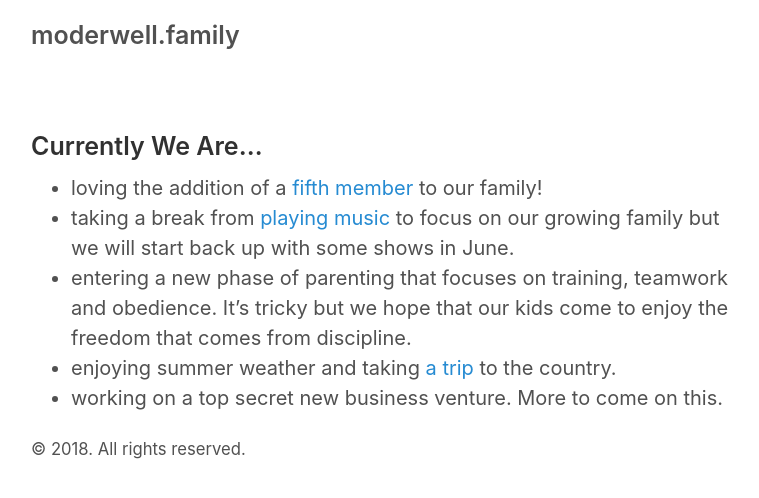
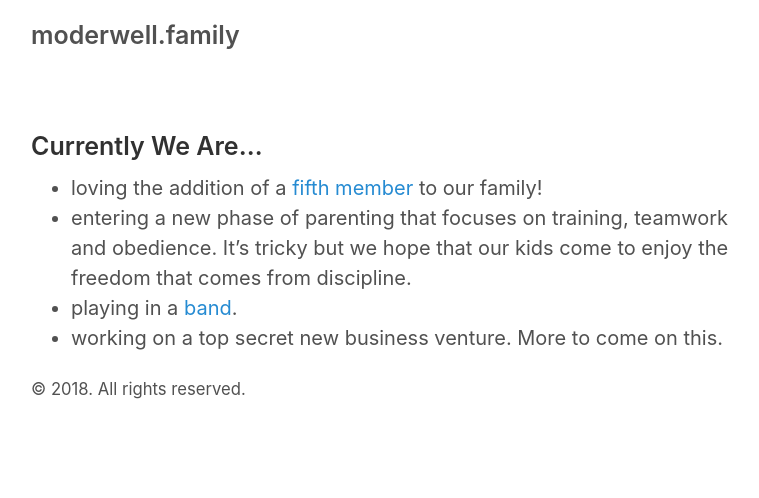
Before and after one commit to lukemoderwell/moderwell.family, a Jekyll site: the page built from index.md, in a window 1280 px wide. Shown: the top 498 px of the page, without its empty margins (259-1018 px from the left). Built offline with Jekyll 4.4.1, drawn with Linux system fonts in a browser that asks for light colours.

```diff
--- a/_layouts/home.html
+++ /dev/null
@@ -1,18 +0,0 @@
----
-layout: default
----
-{{ content }}
-<!-- <div class="posts">
-  <h3>Journal</h3>
-  {% for post in site.posts %}
-  {% if post.status != "draft" %}
-  <div class="post flush">
-    <h4 class="post-title">
-      <a href="{{ post.url }}">
-        {{ post.title }}
-      </a>
-    </h4>
-  </div>
-  {% endif %}
-  {% endfor %}
-</div> -->
--- a/index.md
+++ b/index.md
@@ -1,12 +1,11 @@
 ---
-layout: home
-title: We're the Moderwells and this our family journal
+layout: default
+title: We're the Moderwells
 ---
 
 ### Currently We Are...
 
 - loving the addition of a [fifth member](/indigo) to our family!
-- taking a break from [playing music](https://www.annaandthedeeperwell.com/shows) to focus on our growing family but we will start back up with some shows in June.
 - entering a new phase of parenting that focuses on training, teamwork and obedience. It's tricky but we hope that our kids come to enjoy the freedom that comes from discipline.
-- enjoying summer weather and taking [a trip](/leatherwood) to the country.
+- playing in a [band](https://www.annaandthedeeperwell.com/shows).
 - working on a top secret new business venture. More to come on this.
```
